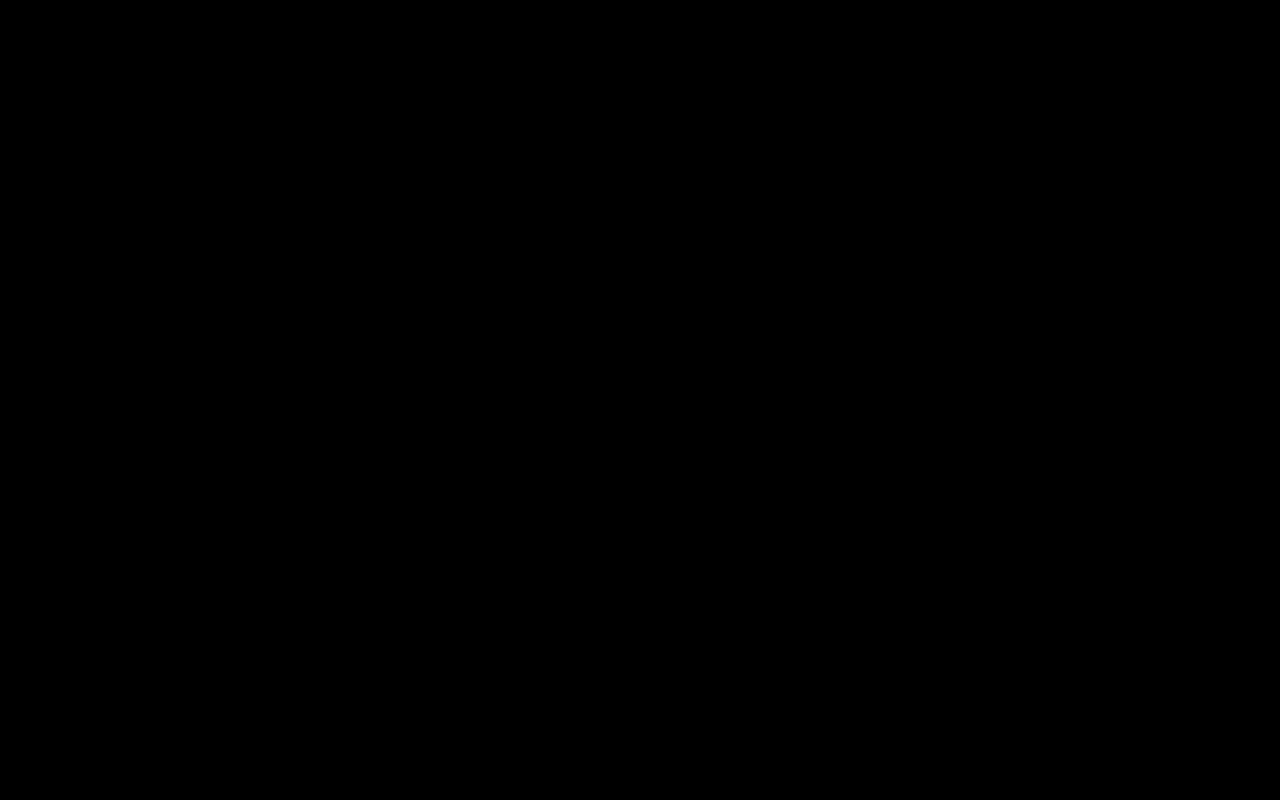
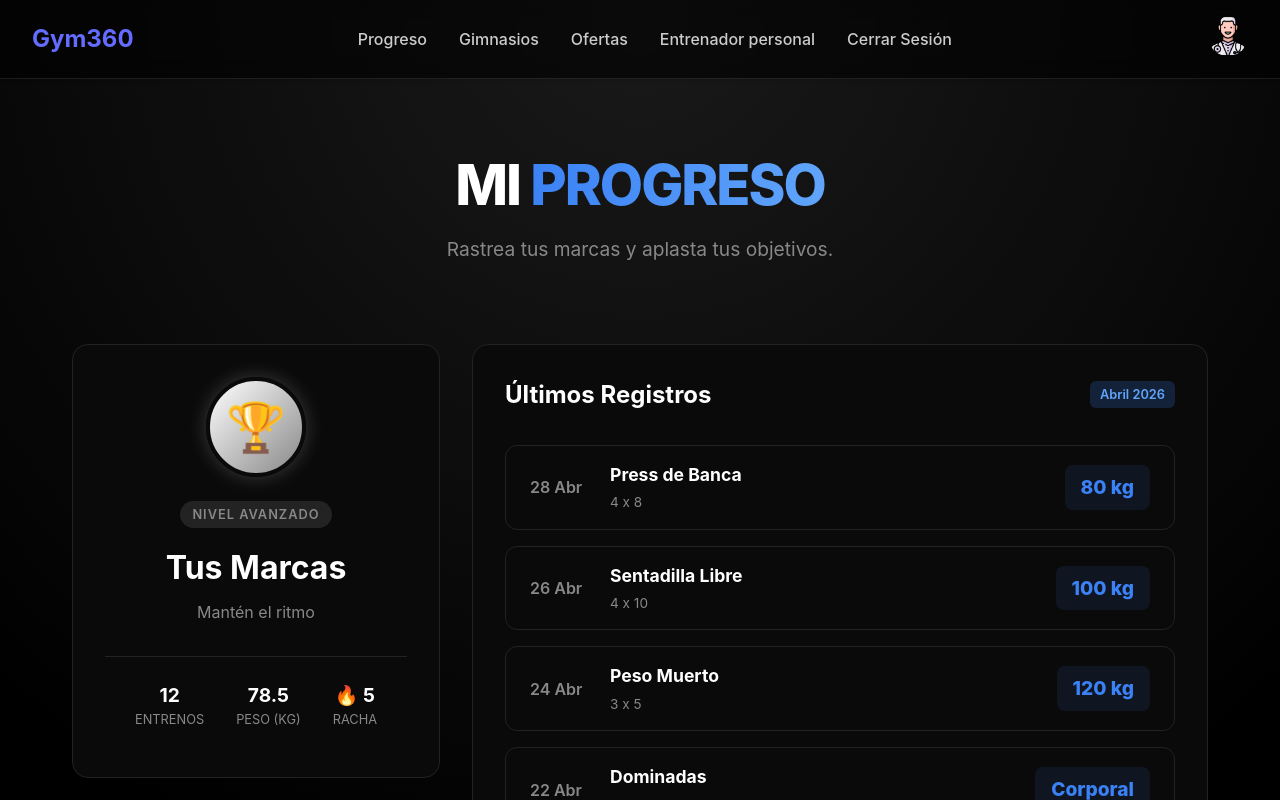
Before and after one commit to Xabiondo/TFG_GYM360_SPRING_REACT, a React (Vite) app in the folder frontend/: page /progreso in a window 1280 px wide. Before the commit this address had no page. Shown: the top 800 px of the page. Built offline with nearby package versions, Linux system fonts and the light colour scheme; sample sign-in values are in the browser's storage.

Commit message:
Añadida funcionalidad al frontend para que no puede hacer nada sin estar logeado , cambio en la navbar

```diff
--- a/frontend/src/App.jsx
+++ b/frontend/src/App.jsx
@@ -1,4 +1,4 @@
-import { Routes, Route } from 'react-router-dom'
+import { Routes, Route , Navigate } from 'react-router-dom'
 import './App.css'
 import Home from './pages/Home'
 import Gyms from './pages/Gyms'
@@ -7,24 +7,36 @@ import Login from './pages/Login'
 import PersonalTrainer from './pages/PersonalTrainer'
 import Register from './pages/Register'
 import MyProfile from './pages/MyProfile'
+
 import { Logout } from './pages/Logout'
+import ProtectedRoute from './utils/ProtectedRoute'
+import Progreso from './pages/Progreso'
 
 
 
 function App() {
   return (
     <div className="app">
-
       <main className="main-content">
         <Routes>
-          <Route path="/" element={<Home />} />
-          <Route path="/gym" element={<Gyms />} />
-          <Route path="/offers" element={<Offers />} />
+          {/* Estas son las rutas que siempre se pueden ver, esté o no logeado el usuario */}
           <Route path="/login" element={<Login />} />
           <Route path="/register" element={<Register />} />
-          <Route path='/personal-trainer' element = {< PersonalTrainer/>}/>
-          <Route path='/my-profile' element = {<MyProfile/>}/>
-          <Route path='/logout' element = {<Logout/> }/>
+          <Route path='/' element={<Home/>} />
+
+          {/* Estas rutas requieren estar logeado */}
+          <Route element={<ProtectedRoute />}>
+            <Route path="/" element={<Home />} />
+            <Route path="/gym" element={<Gyms />} />
+            <Route path="/offers" element={<Offers />} />
+            <Route path="/personal-trainer" element={<PersonalTrainer />} />
+            <Route path="/my-profile" element={<MyProfile />} />
+            <Route path="/logout" element={<Logout />} />
+            <Route path="/progreso"  element={<Progreso/>}           />
+          </Route>
+
+          {/* En caso de que se equivoque, volver a la normal*/}
+          <Route path="*" element={<Navigate to="/" replace />} />
         </Routes>
       </main>
     </div>
--- a/frontend/src/components/Navbar.jsx
+++ b/frontend/src/components/Navbar.jsx
@@ -1,11 +1,11 @@
 import React from 'react';
 import { Link } from 'react-router-dom';
 import './Navbar.css'
-import {useAuth} from '../context/AuthContext.jsx'
+import { useAuth } from '../context/AuthContext.jsx'
 
 const Navbar = () => {
 
-  const {user} = useAuth();
+  const { user } = useAuth();
   return (
     <nav className="navbar">
       <div className="navbar-left">
@@ -15,11 +15,16 @@ const Navbar = () => {
       </div>
       <div className="navbar-center">
         <ul className="nav-links">
+
           <li>
-            <Link to="/">Inicio</Link>
+            {user ? (
+              <Link to="/progreso">Progreso</Link>
+            ) : (
+              <Link to="/">Inicio</Link>
+            )}
           </li>
           <li>
-            <Link to="/gym">Gimnasios cerca de mí</Link>
+            <Link to="/gym"> Gimnasios </Link>
           </li>
           <li>
             <Link to="/offers">Ofertas</Link>
@@ -28,16 +33,16 @@ const Navbar = () => {
             <Link to="/personal-trainer">Entrenador personal</Link>
           </li>
           <li>
-            {user ? (<Link to="/logout">Cerrar Sesión</Link>):null }
+            {user ? (<Link to="/logout">Cerrar Sesión</Link>) : null}
           </li>
 
         </ul>
       </div>
       <div className="navbar-right">
         {user ? (
-           <Link to="/my-profile">
-        <img src='./assets/doctor.png' alt="User" width={40} />
-        </Link>  ) :(
+          <Link to="/my-profile">
+            <img src='./assets/doctor.png' alt="User" width={40} />
+          </Link>) : (
           <Link to="/login" className="login-button">
             Iniciar Sesión
           </Link>
--- a/frontend/src/pages/MyProfile.jsx
+++ b/frontend/src/pages/MyProfile.jsx
@@ -82,7 +82,7 @@ const MyProfile = () => {
               <span className="badge-info">Mensual</span>
             </div>
             <div className="calendar-wrapper">
-               <GymCalendar />
+              <GymCalendar />
             </div>
           </div>
 
--- /dev/null
+++ b/frontend/src/pages/Progreso.css
@@ -0,0 +1,214 @@
+/* --- CONFIGURACIÓN BASE (Heredada de tu código) --- */
+:root {
+  --bg-body: #000000;
+  --bg-card: #0a0a0a;
+  --bg-hover: #111111;
+  --accent: #3b82f6;
+  --accent-glow: rgba(59, 130, 246, 0.5);
+  --text-main: #ffffff;
+  --text-muted: #888888;
+  --border: #222222;
+}
+
+body {
+  background-color: var(--bg-body);
+  color: var(--text-main);
+  font-family: 'Inter', sans-serif;
+}
+
+.progress-container {
+  max-width: 1200px;
+  margin: 0 auto;
+  padding: 2rem;
+}
+
+.text-gradient {
+  background: linear-gradient(to right, var(--accent), #60a5fa);
+  -webkit-background-clip: text;
+  -webkit-text-fill-color: transparent;
+}
+
+/* --- ESTILOS DE PERFIL (Tu código) --- */
+.profile-grid {
+  display: grid;
+  grid-template-columns: 1fr 2fr;
+  gap: 2rem;
+  align-items: start;
+}
+
+.profile-card {
+  background-color: var(--bg-card);
+  border: 1px solid var(--border);
+  border-radius: 16px;
+  padding: 2rem;
+  text-align: center;
+  position: relative;
+  overflow: hidden;
+}
+
+.avatar-circle {
+  width: 100px;
+  height: 100px;
+  background: linear-gradient(135deg, #fff, #888);
+  color: #000;
+  font-size: 3rem;
+  font-weight: 800;
+  display: flex;
+  align-items: center;
+  justify-content: center;
+  border-radius: 50%;
+  margin: 0 auto 1.5rem;
+  box-shadow: 0 0 20px rgba(255, 255, 255, 0.2);
+  border: 4px solid var(--bg-card);
+}
+
+.user-role {
+  display: inline-block;
+  background: rgba(255, 255, 255, 0.1);
+  padding: 4px 12px;
+  border-radius: 20px;
+  font-size: 0.8rem;
+  font-weight: 600;
+  color: var(--text-muted);
+  letter-spacing: 1px;
+  text-transform: uppercase;
+  margin-bottom: 1rem;
+}
+
+.profile-info h2 {
+  font-size: 2rem;
+  margin-bottom: 0.5rem;
+  color: var(--text-main);
+}
+
+.user-email {
+  color: var(--text-muted);
+  margin-bottom: 2rem;
+}
+
+.stats-row {
+  display: flex;
+  justify-content: center;
+  gap: 2rem;
+  margin-bottom: 1rem;
+  padding-top: 1.5rem;
+  border-top: 1px solid var(--border);
+}
+
+.stat {
+  display: flex;
+  flex-direction: column;
+}
+
+.stat-val {
+  font-size: 1.2rem;
+  font-weight: 700;
+  color: var(--text-main);
+}
+
+.stat-label {
+  font-size: 0.8rem;
+  color: var(--text-muted);
+  text-transform: uppercase;
+}
+
+/* --- CONTENEDOR DERECHO --- */
+.calendar-container-card {
+  background-color: var(--bg-card);
+  border: 1px solid var(--border);
+  border-radius: 16px;
+  padding: 2rem;
+  min-height: 400px;
+}
+
+.card-header-row {
+  display: flex;
+  justify-content: space-between;
+  align-items: center;
+  margin-bottom: 2rem;
+}
+
+.badge-info {
+  background: rgba(59, 130, 246, 0.2);
+  color: #60a5fa;
+  padding: 4px 10px;
+  border-radius: 6px;
+  font-size: 0.8rem;
+  font-weight: 600;
+}
+
+/* =========================================
+   NUEVO: ESTILOS PARA LA LISTA DE HISTORIAL
+   ========================================= */
+.history-list {
+  display: flex;
+  flex-direction: column;
+  gap: 1rem;
+}
+
+.history-item {
+  display: flex;
+  align-items: center;
+  justify-content: space-between;
+  padding: 1rem 1.5rem;
+  background-color: transparent;
+  border: 1px solid var(--border);
+  border-radius: 12px;
+  transition: all 0.3s ease;
+}
+
+.history-item:hover {
+  background-color: var(--bg-hover);
+  border-color: var(--text-muted);
+}
+
+.history-date {
+  font-weight: 600;
+  color: var(--text-muted);
+  width: 80px;
+}
+
+.history-details {
+  flex-grow: 1;
+  display: flex;
+  flex-direction: column;
+}
+
+.history-exercise {
+  font-size: 1.1rem;
+  font-weight: 700;
+  color: var(--text-main);
+}
+
+.history-reps {
+  font-size: 0.85rem;
+  color: var(--text-muted);
+  margin-top: 4px;
+}
+
+.history-weight {
+  font-size: 1.2rem;
+  font-weight: 800;
+  color: var(--accent);
+  background: rgba(59, 130, 246, 0.1);
+  padding: 8px 16px;
+  border-radius: 8px;
+}
+
+/* --- RESPONSIVE --- */
+@media (max-width: 850px) {
+  .profile-grid {
+    grid-template-columns: 1fr;
+  }
+  .calendar-container-card {
+    padding: 1rem;
+  }
+  .history-item {
+    flex-direction: column;
+    align-items: flex-start;
+    gap: 0.5rem;
+  }
+  .history-weight {
+    align-self: flex-end;
+  }
+}
--- /dev/null
+++ b/frontend/src/pages/Progreso.jsx
@@ -0,0 +1,85 @@
+import React from 'react';
+import Navbar from '../components/Navbar';
+import './Progreso.css';
+
+const Progreso = () => {
+
+  const stats = {
+    workoutsThisMonth: 12,
+    currentWeight: 78.5,
+    streak: 5
+  };
+
+  const historyData = [
+    { id: 1, date: "28 Abr", exercise: "Press de Banca", weight: "80 kg", reps: "4 x 8" },
+    { id: 2, date: "26 Abr", exercise: "Sentadilla Libre", weight: "100 kg", reps: "4 x 10" },
+    { id: 3, date: "24 Abr", exercise: "Peso Muerto", weight: "120 kg", reps: "3 x 5" },
+    { id: 4, date: "22 Abr", exercise: "Dominadas", weight: "Corporal", reps: "4 x 12" },
+    { id: 5, date: "20 Abr", exercise: "Press Militar", weight: "50 kg", reps: "3 x 10" },
+  ];
+
+  return (
+    <div className="page-wrapper">
+      <Navbar />
+
+      <div className="progress-container">
+        <header className="offers-header">
+          <h1>MI <span className="text-gradient">PROGRESO</span></h1>
+          <p>Rastrea tus marcas y aplasta tus objetivos.</p>
+        </header>
+
+
+        <div className="profile-grid">
+
+          <div className="profile-card">
+            <div className="avatar-circle">🏆</div>
+            <div className="user-role">Nivel Avanzado</div>
+            <div className="profile-info">
+              <h2>Tus Marcas</h2>
+              <p className="user-email">Mantén el ritmo</p>
+            </div>
+
+            <div className="stats-row">
+              <div className="stat">
+                <span className="stat-val">{stats.workoutsThisMonth}</span>
+                <span className="stat-label">Entrenos</span>
+              </div>
+              <div className="stat">
+                <span className="stat-val">{stats.currentWeight}</span>
+                <span className="stat-label">Peso (Kg)</span>
+              </div>
+              <div className="stat">
+                <span className="stat-val">🔥 {stats.streak}</span>
+                <span className="stat-label">Racha</span>
+              </div>
+            </div>
+          </div>
+
+
+          <div className="calendar-container-card">
+            <div className="card-header-row">
+              <h2>Últimos Registros</h2>
+              <span className="badge-info">Abril 2026</span>
+            </div>
+
+            <div className="history-list">
+              {historyData.map((item) => (
+                <div key={item.id} className="history-item">
+                  <div className="history-date">{item.date}</div>
+                  <div className="history-details">
+                    <span className="history-exercise">{item.exercise}</span>
+                    <span className="history-reps">{item.reps}</span>
+                  </div>
+                  <div className="history-weight">{item.weight}</div>
+                </div>
+              ))}
+            </div>
+
+          </div>
+        </div>
+      </div>
+    </div>
+  );
+};
+
+export default Progreso;
--- /dev/null
+++ b/frontend/src/utils/ProtectedRoute.jsx
@@ -0,0 +1,16 @@
+import { Navigate, Outlet } from 'react-router-dom';
+import { useAuth } from '../context/AuthContext';
+
+const ProtectedRoute = () => {
+  const { user } = useAuth();
+
+  // Si no hay usuario logueado, lo mandamos a /login
+  if (!user) {
+    return <Navigate to="/login" replace />;
+  }
+
+  // Si hay usuario, renderizamos la ruta que intentaba visitar
+  return <Outlet />;
+};
+
+export default ProtectedRoute;
```
